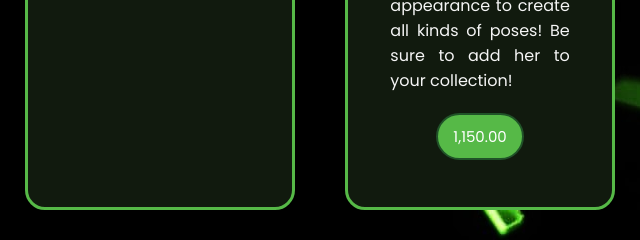
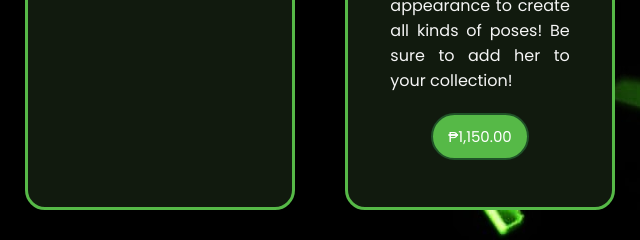
Before and after one commit to HaruakiSeimei/Figurines, a plain HTML site: page page 2.html in a window 1280 px wide. Shown: the part 3100-3340 px from the top of the page, 640-1280 px from the left. Drawn offline with nearby package versions, Linux system fonts and the light colour scheme; a script that the page names is missing.

Commit message:
Update page 2.html

```diff
--- a/page 2.html
+++ b/page 2.html
@@ -168,7 +168,7 @@ From the popular VTuber group “hololive production” comes a Nendoroid of hol
 
 She also comes with her buddy Bloop and her trident as optional parts. Gura’s hood can be removed as well, so enjoy changing up her appearance to create all kinds of poses! Be sure to add her to your collection!</p>
             <div onclick="addToCart('Gura', '₱1,150.00', 'Product/No BG/Gura.jpg', 'Item7'); return false;">
-              <button id="Item7"> <span>1,150.00 </span></button>
+              <button id="Item7"> <span>₱1,150.00 </span></button>
             </div>
         </div>
       </div>
```
